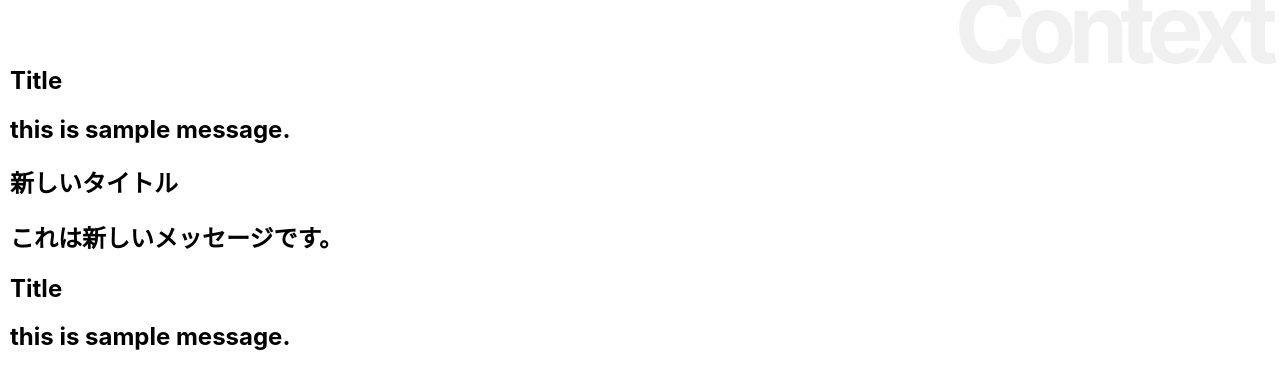
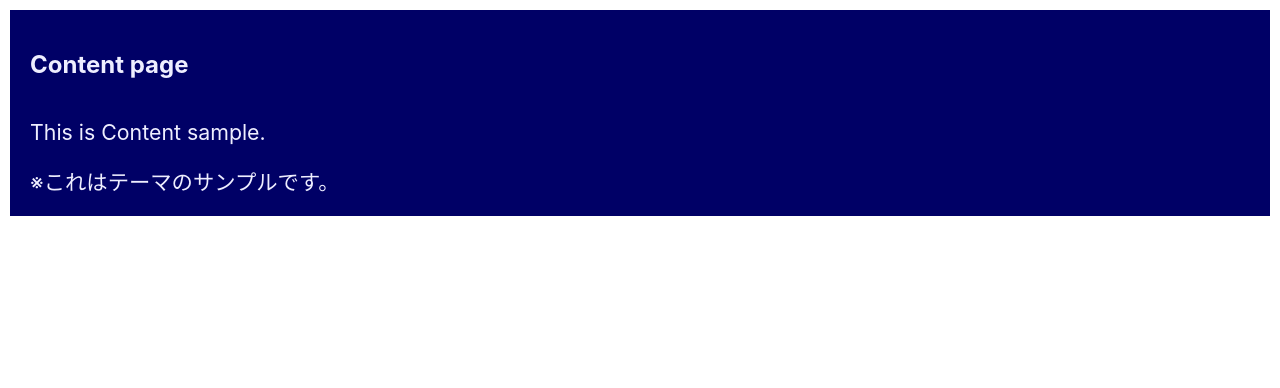
Before and after one commit to Romu-Muroga/reactjs-nextjs, a React (Create React App) app: page / in a window 1280 px wide. Shown: the top 388 px of the page. Built offline with nearby package versions, Linux system fonts and the light colour scheme.

Commit message:
3-4 コンテキストでテーマを作る

```diff
--- a/src/App.js
+++ b/src/App.js
@@ -2,49 +2,51 @@
 import Rect from './Rect';
 import './App.css';
 
-let data = {title: "Title", message: "this is sample message."};
+let theme = {
+  light:{
+    backgroundColor: "#eef",
+    color: "#006",
+    padding: "10px"
+  },
+  dark:{
+    backgroundColor: "#006",
+    color: "#eef",
+    padding: "10px",
+  }
+}
 
-const SampleContext = React.createContext(data);
+const ThemeContext = React.createContext(theme.dark);
 
 class App extends Component {
-  newdata = {title: "新しいタイトル", message: "これは新しいメッセージです。"}
+  static contextType = ThemeContext;
+
   render(){
     return (
-      <div>
-        <h1>Context</h1>
-        <Title />
-        <Message />
-        <SampleContext.Provider value={this.newdata}>
-          <Title />
-          <Message />
-        </SampleContext.Provider>
-        <Title />
-        <Message />
+      <div style={this.context}>
+        <Title value="Content page" />
+        <Message value="This is Content sample." />
+        <Message value="※これはテーマのサンプルです。"/>
       </div>
     );
   }
 }
 
 class Title extends Component {
-  static contextType = SampleContext;
+  static contextType = ThemeContext;
 
   render(){
     return (
-      <div>
-        <h2>{this.context.title}</h2>
-      </div>
+      <h2 style={this.context}>{this.props.value}</h2>
     );
   }
 }
 
 class Message extends Component {
-  static contextType = SampleContext;
+  static contextType = ThemeContext;
 
   render(){
     return (
-      <div>
-        <h2>{this.context.message}</h2>
-      </div>
+      <p style={this.context}>{this.props.value}</p>
     );
   }
 }
```
